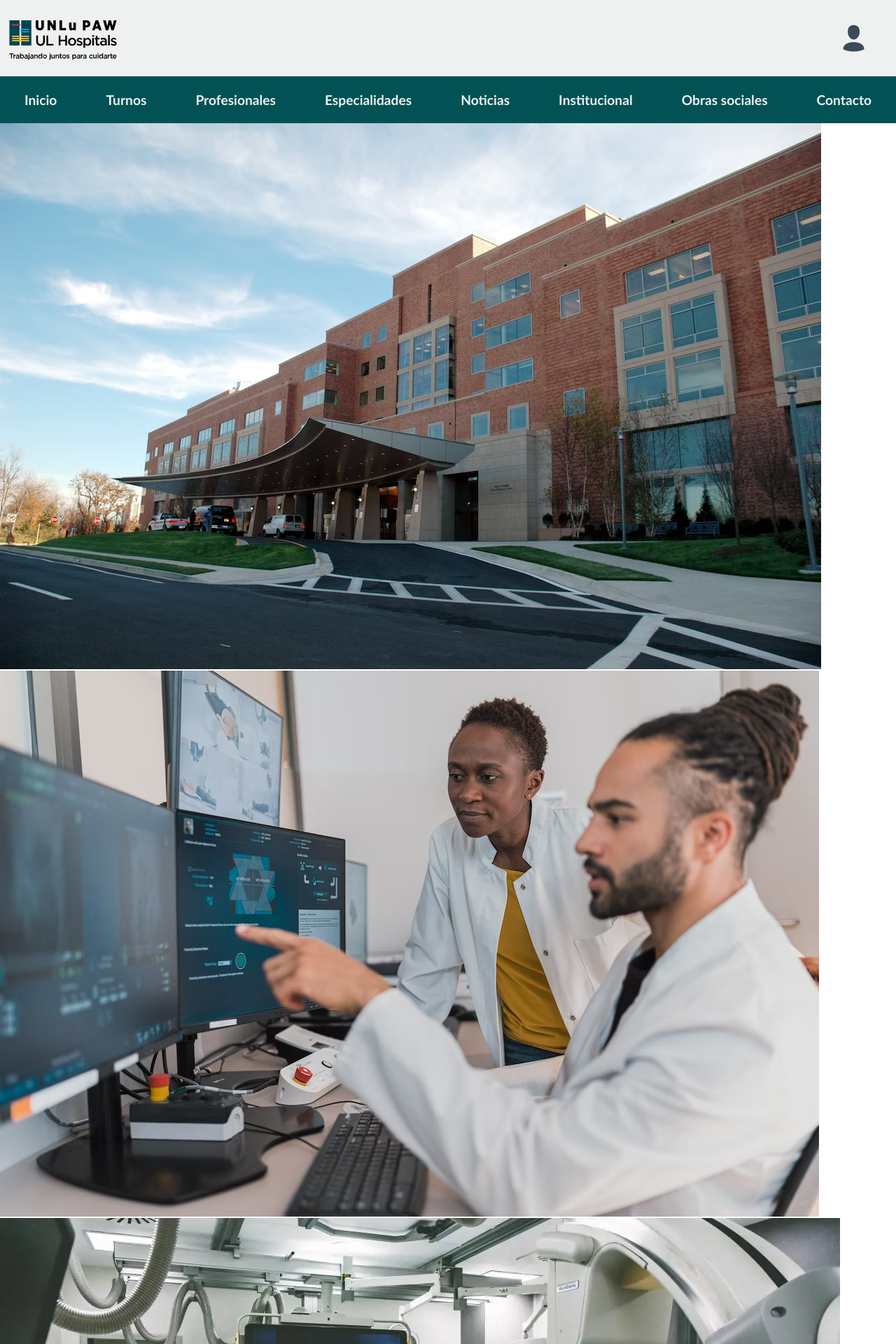
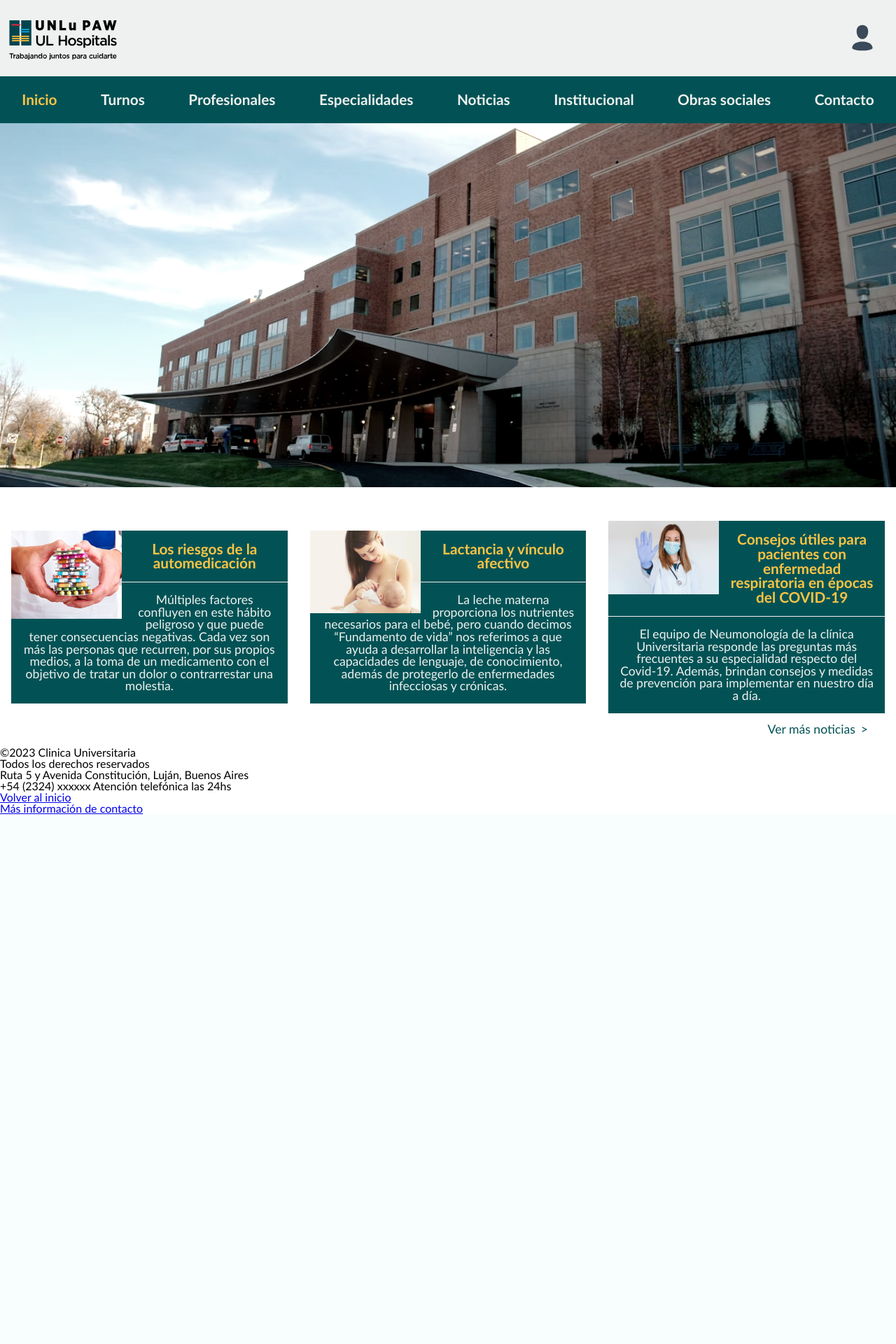
Before and after one commit to matiasgimenezdev/programacion-ambiente-web, a PHP site: page / in a window 1280 px wide. Shown: the top 1920 px of the page at 70% size. After the commit the page ends 1163 px from the top, so only its background shows below. Run offline with PHP 8.4, Linux system fonts and the light colour scheme.

Commit message:
Comienza con estilos de carousel y noticias

```diff
--- a/styles/global/reset.css
+++ b/styles/global/reset.css
@@ -1,9 +1,3 @@
-*,
-*::after,
-*::before {
-	box-sizing: border-box;
-}
-
 html,
 body,
 div,
@@ -94,6 +88,17 @@ video {
 	font: inherit;
 	vertical-align: baseline;
 }
+
+html {
+	box-sizing: border-box;
+}
+
+*,
+*::after,
+*::before {
+	box-sizing: inherit;
+}
+
 /* HTML5 display-role reset for older browsers */
 article,
 aside,
--- a/styles/global/shared.css
+++ b/styles/global/shared.css
@@ -4,12 +4,13 @@
 :root {
 	font-size: 16px;
 	font-family: var(--font-family);
+	overflow-x: hidden;
 }
 
 .header {
 	width: 100vw;
 	background-color: var(--green);
-	height: 13vh;
+	height: max(14vh, 123px);
 	display: flex;
 	align-items: center;
 	justify-content: flex-end;
@@ -26,13 +27,9 @@
 	background-size: contain;
 	background-repeat: no-repeat;
 	position: absolute;
-	top: 5px;
+	top: 3vh;
 	left: 0;
 	margin: 0;
-}
-
-#logotipoUNLuPAW > path {
-	color: white;
 }
 
 .header section {
@@ -92,10 +89,6 @@
 
 	.header section {
 		min-width: 15vw;
-		display: flex;
-		align-items: center;
-		justify-content: flex-end;
-		gap: 1rem;
 	}
 
 	.menu {
@@ -106,13 +99,14 @@
 		width: 2.8rem;
 		height: 2.8rem;
 		background-image: url('./images/ProfileDesktop.svg');
-		margin-right: 3vw;
+		margin-right: 2vw;
 		margin-top: 2rem;
 	}
 
 	.nav {
 		width: 100%;
 		height: 10vh;
+		min-width: 100vw;
 		display: initial;
 	}
 
@@ -124,16 +118,23 @@
 		justify-content: space-around;
 		background-color: var(--green);
 		font-weight: 600;
+		font-size: 1.1rem;
 	}
 
 	.nav-item a {
 		text-decoration: none;
 		color: var(--light-grey);
+		margin: 0;
+		padding: 0;
+	}
+
+	.current a {
+		color: var(--yellow);
 	}
 }
 
-@media only screen and (min-width: 1000px) {
+@media only screen and (min-width: 1100px) {
 	.nav-list {
-		font-size: 1.2rem;
+		font-size: 1.3rem;
 	}
 }
--- a/styles/home.css
+++ b/styles/home.css
@@ -1,3 +1,184 @@
 @import url('./global/reset.css');
 @import url('./global/variables.css');
 @import url('./global/shared.css');
+
+.carousel {
+	padding: 0;
+	margin: 0;
+	width: 100vw;
+	height: 50vh;
+}
+
+.carousel-list {
+	height: 100%;
+	width: 100vw;
+}
+
+.carousel-item {
+	width: 100%;
+	height: 100%;
+	display: none;
+}
+
+.carousel-item img {
+	width: 100%;
+	height: 100%;
+	object-fit: cover;
+}
+
+.active {
+	display: block;
+}
+
+.latest-news {
+	display: flex;
+	flex-direction: column;
+	justify-content: center;
+}
+
+.new {
+	width: 100%;
+	background-color: var(--green);
+	color: var(--light-grey);
+	margin-top: 2rem;
+}
+
+.new img {
+	width: 100%;
+	margin-right: 1rem;
+}
+
+.new h3 {
+	font-weight: bold;
+	padding: 1rem;
+	color: var(--yellow);
+	text-align: center;
+	font-size: 1.3rem;
+	border-bottom: 1px solid var(--light-grey);
+}
+
+.new p {
+	text-align: center;
+	font-size: 1.1rem;
+	padding: 1rem;
+}
+
+.more-news {
+	color: var(--green);
+	text-decoration: none;
+	font-size: 1.1rem;
+	width: 100%;
+	display: inline-block;
+	text-align: right;
+	padding: 1rem 2.5rem;
+}
+
+.more-news::after {
+	content: '>';
+	margin-left: 0.5rem;
+	cursor: pointer;
+}
+
+@media only screen and (min-width: 1000px) {
+	.carousel {
+		height: 65vh;
+		width: 100vw;
+	}
+
+	.carousel-list {
+		height: 100%;
+		width: 100%;
+	}
+
+	.carousel-item {
+		width: 100%;
+		height: 100%;
+		display: none;
+	}
+
+	.carousel-item img {
+		width: 100%;
+		height: 100%;
+		object-fit: cover;
+		filter: contrast(120%);
+	}
+
+	.active {
+		display: flex;
+		align-items: center;
+		justify-content: center;
+		filter: grayscale(40%);
+	}
+
+	.latest-news {
+		width: 100%;
+		position: relative;
+		display: flex;
+		flex-direction: row;
+		justify-content: center;
+		align-items: center;
+		gap: 2rem;
+		padding: 1rem;
+	}
+
+	.new {
+		display: inline-block;
+		width: 35%;
+		min-height: 15rem;
+		background-color: var(--green);
+		color: var(--light-grey);
+		margin: 2rem 0;
+	}
+
+	.new img {
+		float: left;
+		width: 40%;
+		height: 100%;
+	}
+
+	.new h3 {
+		font-weight: bold;
+		padding: 1rem;
+		color: var(--yellow);
+		text-align: center;
+		font-size: 1.3rem;
+		border-bottom: 1px solid var(--light-grey);
+	}
+
+	.new p {
+		text-align: center;
+		font-size: 1.1rem;
+		padding: 1rem;
+	}
+
+	.more-news {
+		color: var(--green);
+		text-decoration: none;
+		font-size: 1.1rem;
+		width: 100%;
+		display: inline-block;
+		text-align: right;
+		padding: 1rem 2.5rem;
+		position: absolute;
+		bottom: 0px;
+	}
+
+	.more-news::after {
+		content: '>';
+		margin-left: 0.5rem;
+		cursor: pointer;
+	}
+}
+
+@media only screen and (min-width: 800px) {
+	.latest-news {
+		width: 100%;
+		position: relative;
+		display: flex;
+		flex-direction: row;
+		justify-content: center;
+		align-items: center;
+		gap: 2rem;
+		padding: 1rem;
+	}
+}
```
